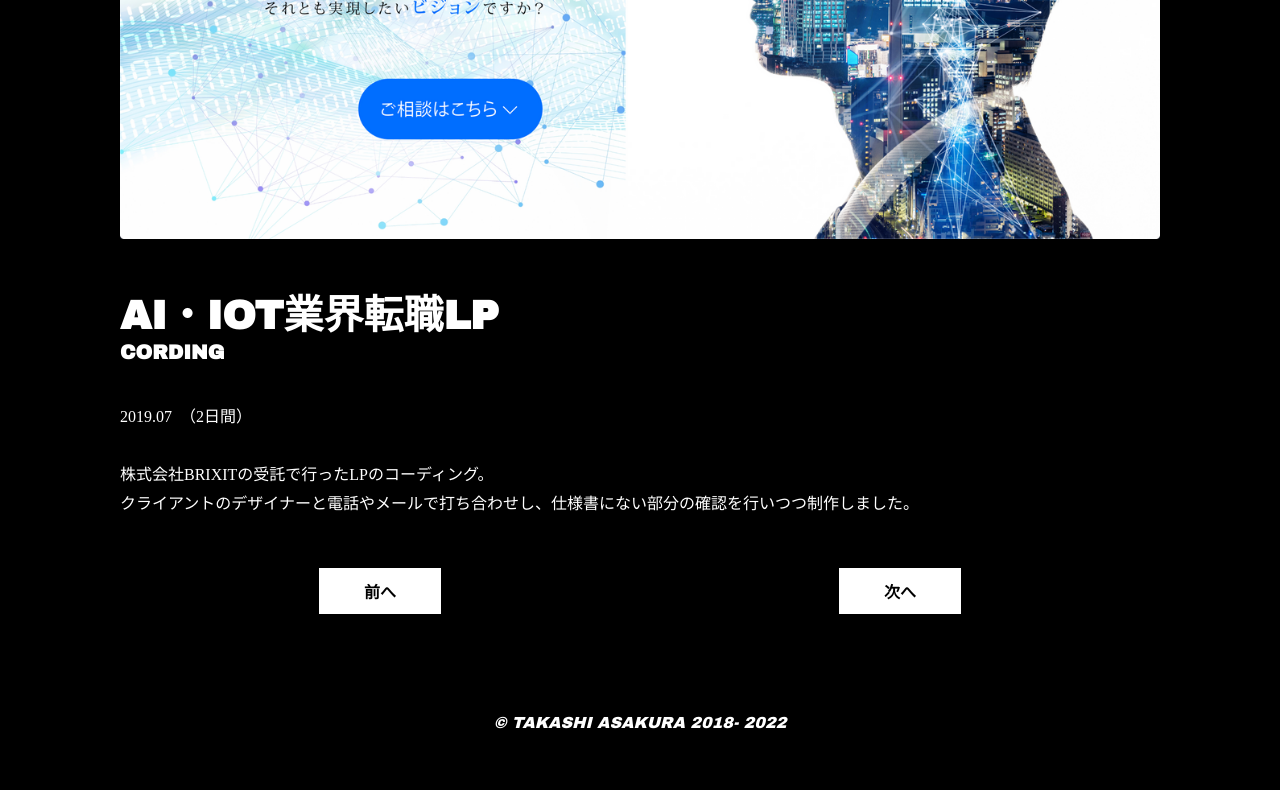
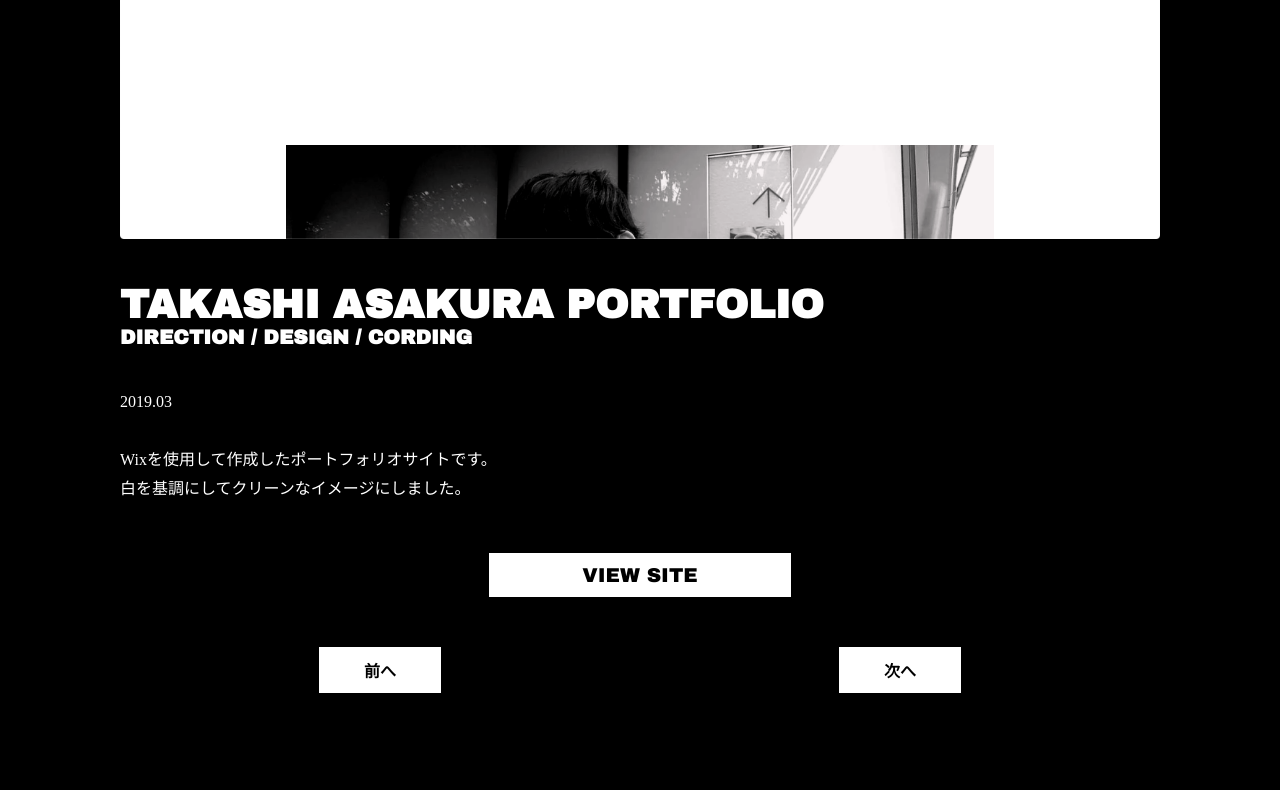
Before and after one commit to takashi-asakura/takashi-asakura.github.io, a website: page works/work08.html in a window 1280 px wide. Shown: the part 627-1417 px from the top of the page. Drawn offline with nearby package versions, Linux system fonts and the light colour scheme.

Commit message:
works add

```diff
--- a/works/work04.html
+++ b/works/work08.html
@@ -96,22 +96,31 @@
         <h2 class="glitch" data-text="MY WORKS">my works</h2>
       </div>
       <section>
-        <img src="../images/works/img04.webp" alt="AI・IoT業界転職LP" />
+        <img src="../images/works/img08.png" alt="TAKASHI ASAKURA Portfolio" />
 
         <h3 class="wow animated fadeInUp">
-          AI・IoT業界転職LP
-          <span>Cording</span>
+          TAKASHI ASAKURA Portfolio
+          <span>Direction / Design / Cording</span>
         </h3>
 
         <p class="wow animated fadeInUp">
-          2019.07　（2日間）<br />
+          2019.03<br />
           <br />
-          株式会社BRIXITの受託で行ったLPのコーディング。<br />
-          クライアントのデザイナーと電話やメールで打ち合わせし、仕様書にない部分の確認を行いつつ制作しました。
+          Wixを使用して作成したポートフォリオサイトです。<br />
+          白を基調にしてクリーンなイメージにしました。
         </p>
 
+        <div class="btn wow animated fadeInUp">
+          <a
+            href="https://takashiasakura.wixsite.com/portfolio"
+            target="_blank"
+          >
+            view site
+          </a>
+        </div>
+
         <ul class="single_pager wow animated fadeInUp">
-          <li class="prev"><a href="./work03.html">前へ</a></li>
+          <li class="prev"><a href="./work04.html">前へ</a></li>
           <li class="next"><a href="./work05.html">次へ</a></li>
         </ul>
       </section>
```
Also changed, not shown: works.html (+8 -0 lines), works/work05.html (+1 -1 lines), images/works/img08.png (added).
